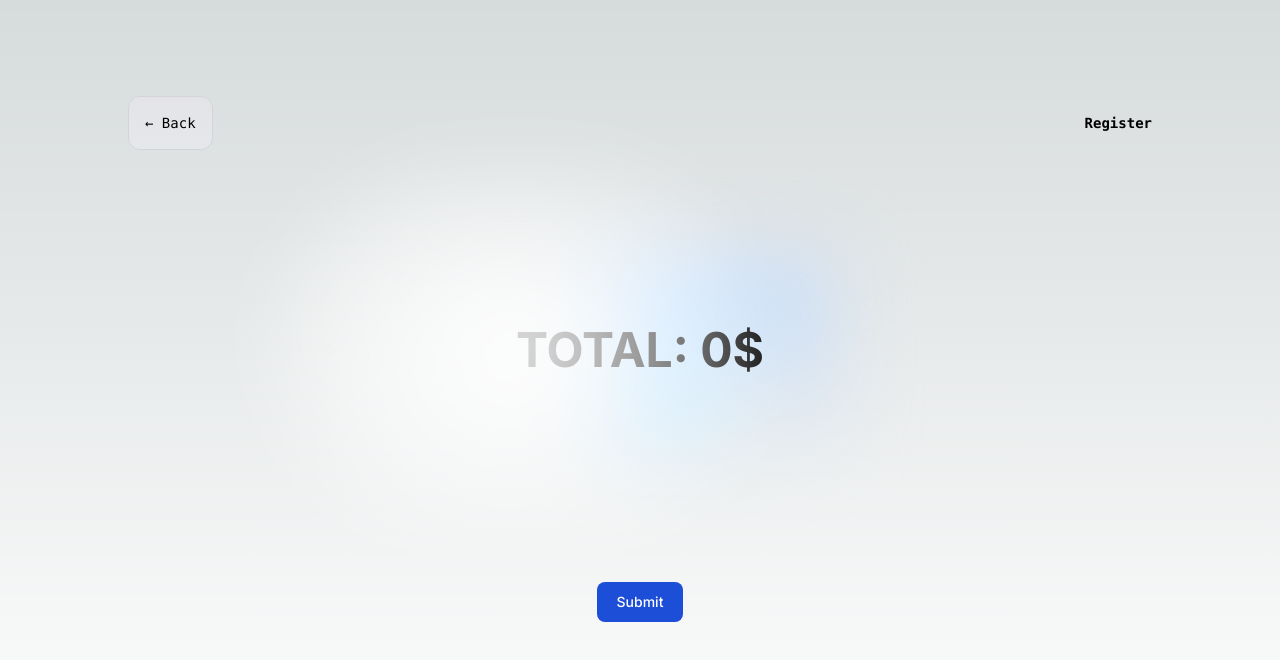
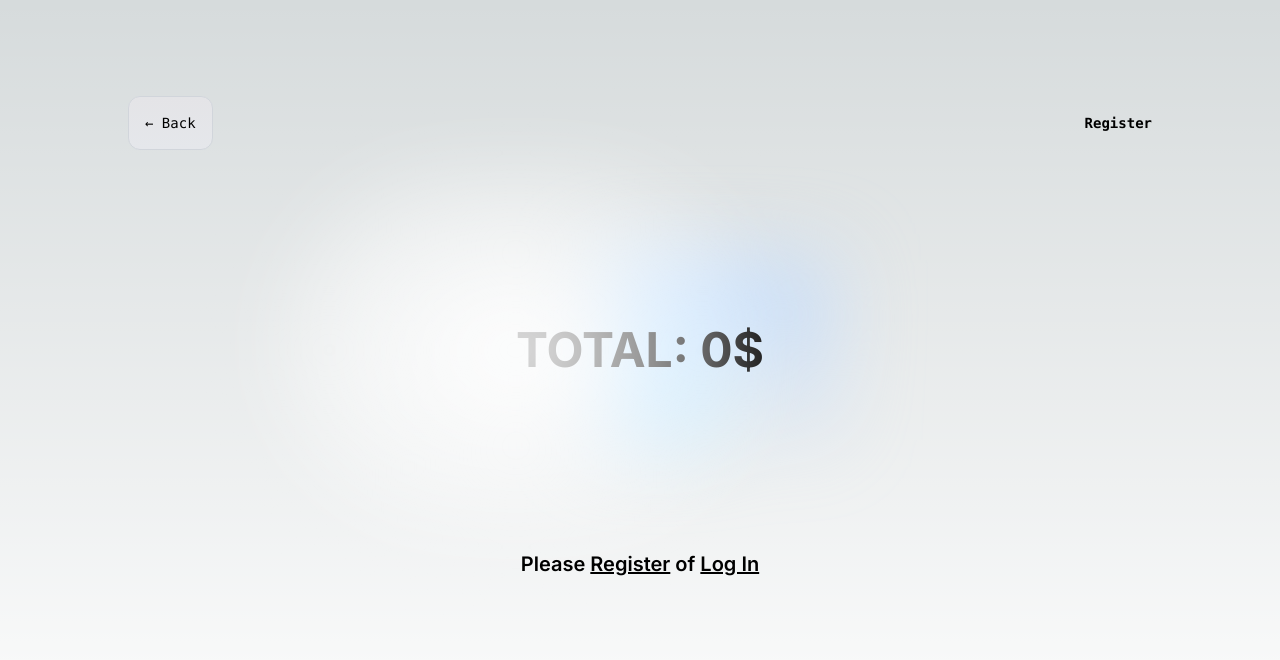
Before and after one commit to armanabkar/gift-shop, a Next.js app: page /cart in a window 1280 px wide. Shown: the top 660 px of the page. Built offline with nearby package versions, Linux system fonts and the light colour scheme.

Commit message:
implement aut

```diff
--- a/src/app/auth/login/page.js
+++ b/src/app/auth/login/page.js
@@ -1,8 +1,20 @@
+"use client";
+import { useRouter } from "next/navigation";
 import Button from "@/app/components/Button";
 import Link from "next/link";
 import TextInput from "@/app/components/TextInput";
+import useAuth from "@/app/store/useAuth";
 
 export default function LogIn() {
+  const router = useRouter();
+  let logIn = useAuth((state) => state.logIn);
+
+  const logInPressed = (e) => {
+    e.preventDefault();
+    logIn("Arman", "arman@mail.com");
+    router.push("/");
+  };
+
   return (
     <form className="max-w-sm mx-auto mb-20 sm:mb-36">
       <TextInput
@@ -17,13 +29,7 @@ export default function LogIn() {
         placeholder={""}
         type={"password"}
       />
-      {/* <Button label={"Register"} action={() => {}} /> */}
-      <button
-        type="submit"
-        className="text-white bg-blue-700 hover:bg-blue-800 focus:ring-4 focus:outline-none focus:ring-blue-300 font-medium rounded-lg text-sm w-full sm:w-auto px-5 py-2.5 text-center dark:bg-blue-600 dark:hover:bg-blue-700 dark:focus:ring-blue-800"
-      >
-        Log In
-      </button>
+      <Button label={"Log In"} action={logInPressed} />
       <hr class="h-px my-8 bg-gray-200 border-0 dark:bg-gray-700" />
       <p className="text-center text-blue-800 font-semibold dark:text-blue-600">
         <Link href={"/auth/register"}>{"Don't Have An Account Yet?"}</Link>
--- a/src/app/auth/register/page.js
+++ b/src/app/auth/register/page.js
@@ -1,8 +1,20 @@
+"use client";
 import Button from "@/app/components/Button";
 import TextInput from "@/app/components/TextInput";
+import { useRouter } from "next/navigation";
 import Link from "next/link";
+import useAuth from "@/app/store/useAuth";
 
 export default function Register() {
+  const router = useRouter();
+  let logIn = useAuth((state) => state.logIn);
+
+  const registerPressed = (e) => {
+    e.preventDefault();
+    logIn("Arman", "arman@mail.com");
+    router.push("/");
+  };
+
   return (
     <form className="max-w-sm mx-auto mb-20 sm:mb-36">
       <TextInput
@@ -23,13 +35,7 @@ export default function Register() {
         placeholder={""}
         type={"password"}
       />
-      {/* <Button label={"Register"} action={() => {}} /> */}
-      <button
-        type="submit"
-        className="text-white bg-blue-700 hover:bg-blue-800 focus:ring-4 focus:outline-none focus:ring-blue-300 font-medium rounded-lg text-sm w-full sm:w-auto px-5 py-2.5 text-center dark:bg-blue-600 dark:hover:bg-blue-700 dark:focus:ring-blue-800"
-      >
-        Register
-      </button>
+      <Button label={"Register"} action={registerPressed} />
       <hr class="h-px my-8 bg-gray-200 border-0 dark:bg-gray-700" />
       <p className="text-center text-blue-800 font-semibold dark:text-blue-600">
         <Link href={"/auth/login"}>Already Have An Account?</Link>
--- a/src/app/cart/page.js
+++ b/src/app/cart/page.js
@@ -2,16 +2,36 @@
 import useCartStore from "../store/useCartStore";
 import CartItems from "../components/cartItems";
 import Button from "../components/Button";
+import useAuth from "@/app/store/useAuth";
+import Link from "next/link";
 
 export default function Cart() {
   let cartItems = useCartStore((state) => state.cartItems);
   let resetCart = useCartStore((state) => state.resetCart);
   let removeItem = useCartStore((state) => state.removeItem);
+  const isLogIn = useAuth((state) => state.isLogIn);
 
   return (
     <>
-      <CartItems cartItems={cartItems} removeItem={removeItem} />
-      <Button action={resetCart} label={"Submit"} />
+      {isLogIn ? (
+        <>
+          <CartItems cartItems={cartItems} removeItem={removeItem} />
+          {!(cartItems.length === 0) && (
+            <Button action={resetCart} label={"Submit"} />
+          )}
+        </>
+      ) : (
+        <p className="text-xl font-semibold">
+          Please{" "}
+          <Link href={"/auth/register"} className="underline">
+            Register
+          </Link>{" "}
+          of{" "}
+          <Link href={"/auth/login"} className="underline">
+            Log In
+          </Link>
+        </p>
+      )}
     </>
   );
 }
--- a/src/app/components/cartItems.js
+++ b/src/app/components/cartItems.js
@@ -1,14 +1,17 @@
 export default function CartItems({ cartItems, removeItem }) {
   return (
-    <div className="grid text-center lg:max-w-5xl lg:w-full lg:mb-0 lg:grid-cols-4 lg:text-left">
+    <div className="grid text-center lg:max-w-5xl lg:w-full lg:mb-0 lg:grid-cols-4 lg:text-left gap-3">
       {cartItems.map((item, i) => (
         <p
-          className="rounded border-gray-300 bg-gray-100 dark:bg-neutral-800/30 dark:border-neutral-800 hover:bg-gray-300 hover:dark:bg-neutral-700 px-5 py-4 transition-colors text-left flex justify-between"
+          className="rounded bg-gray-300 dark:bg-neutral-800/30 p-3 transition-colors text-left flex justify-between"
           key={i}
         >
-          <span>{`${item.amount}$ ${item.name} Gift`}</span>
+          <span>
+            <span className="font-semibold">{`${item.amount}$ `}</span>
+            <span>{`${item.name} Gift`}</span>
+          </span>
           <button
-            className="text-rose-600 font-extrabold"
+            className="text-rose-400 font-extrabold hover:text-rose-500"
             onClick={() => removeItem(item)}
           >
             X
--- a/src/app/components/header.js
+++ b/src/app/components/header.js
@@ -2,10 +2,13 @@
 import Link from "next/link";
 import { usePathname } from "next/navigation";
 import useCartStore from "../store/useCartStore";
+import useAuth from "../store/useAuth";
 
 export default function Header() {
   const pathname = usePathname();
   const totalPrice = useCartStore((state) => state.totalPrice);
+  const username = useAuth((state) => state.name);
+  const isLogIn = useAuth((state) => state.isLogIn);
 
   return (
     <>
@@ -18,7 +21,11 @@ export default function Header() {
         </Link>
         <div className="fixed bottom-0 left-0 flex h-48 w-full items-end justify-center bg-gradient-to-t from-white via-white dark:from-black dark:via-black lg:static lg:h-auto lg:w-auto lg:bg-none">
           <p className="pointer-events-none flex place-items-center gap-2 p-8 lg:pointer-events-auto lg:p-0 font-semibold">
-            <Link href={"/auth/register"}>Register</Link>
+            {isLogIn ? (
+              <span>{`Welcome, ${username}!`}</span>
+            ) : (
+              <Link href={"/auth/register"}>Register</Link>
+            )}
           </p>
         </div>
       </div>
--- /dev/null
+++ b/src/app/store/useAuth.js
@@ -0,0 +1,27 @@
+import { create } from "zustand";
+
+const useAuth = create((set) => ({
+  isLogIn: false,
+  name: "",
+  email: "",
+  logIn: (name, email) => {
+    set(() => ({
+      isLogIn: true,
+      name: name,
+      email: email,
+    }));
+  },
+  logOut() {
+    set(() => ({
+      isLogIn: false,
+      name: "",
+      email: "",
+    }));
+  },
+  resetCart: () => {
+    set({ cartItems: [] });
+    set({ totalPrice: 0 });
+  },
+}));
+
+export default useAuth;
```
